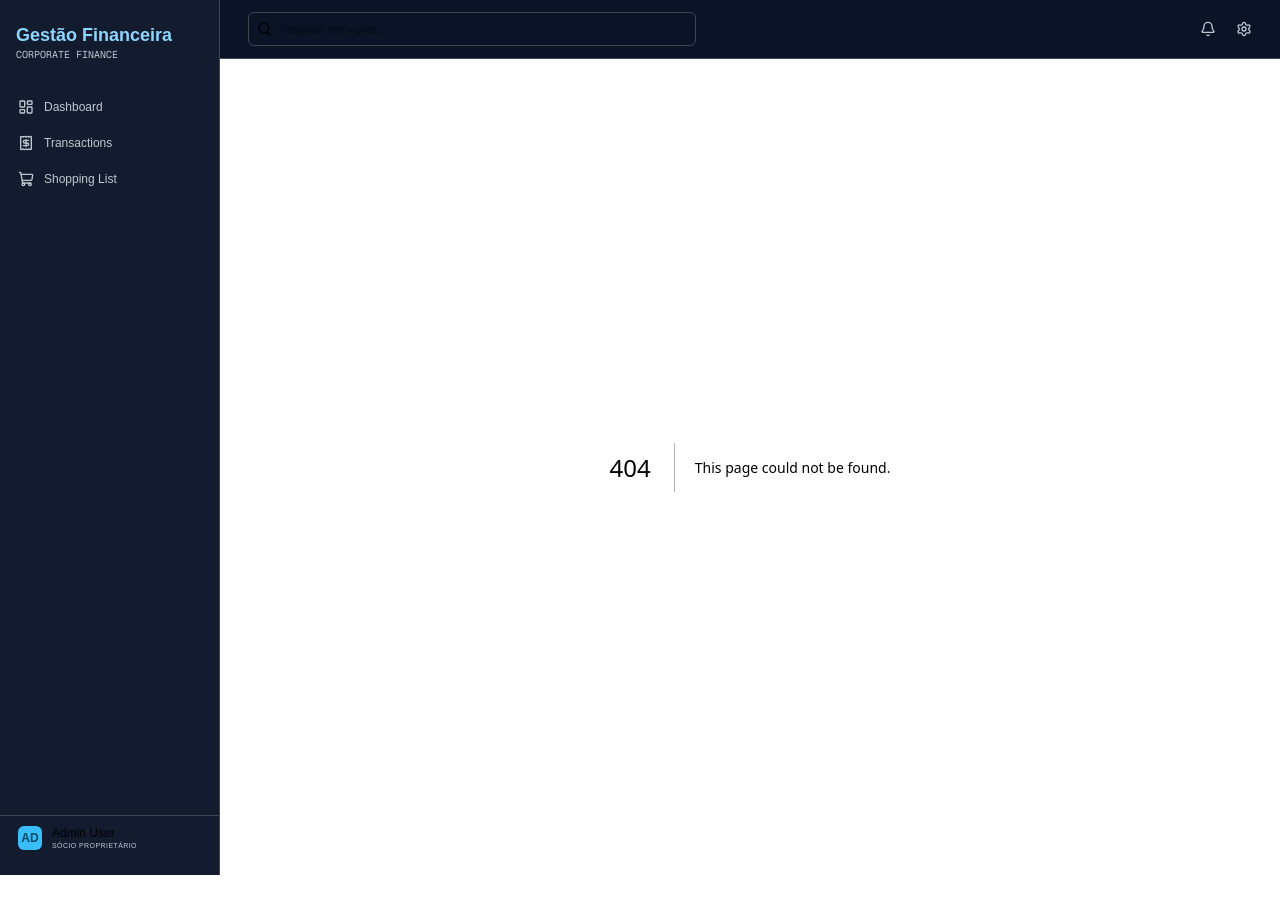
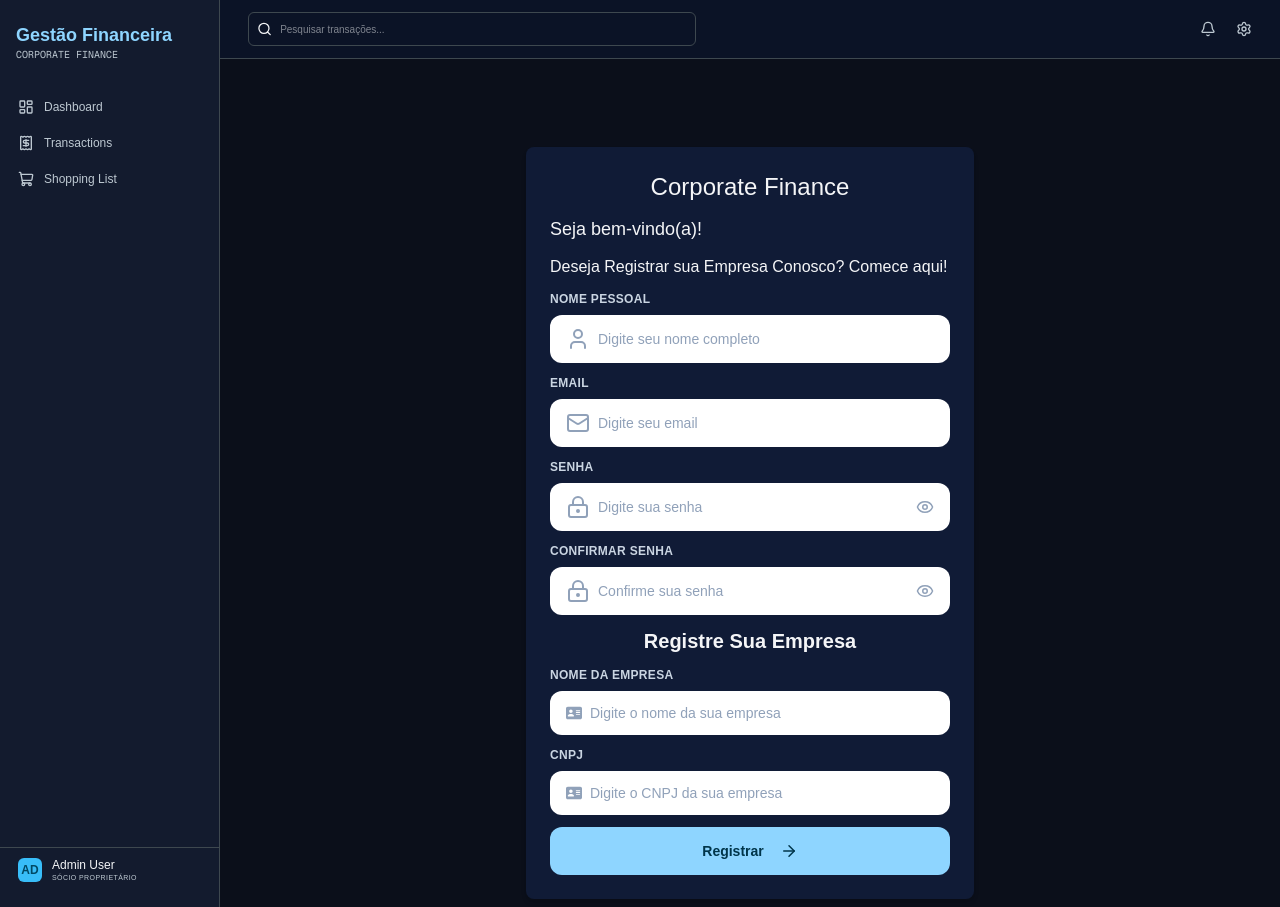
Before and after one commit to lab05-juniando/lab05-frontend, a Next.js app: page /register in a window 1280 px wide. Before the commit this address had no page. Before the commit the page ends 875 px from the top, so only its background shows below. Built offline with nearby package versions, Linux system fonts and the light colour scheme.

Commit message:
Starting screen register one pass

```diff
--- a/app/components/input.tsx
+++ b/app/components/input.tsx
@@ -1,22 +1,16 @@
 "use client";
 
 import React, { useState } from "react";
-import { Mail, LockKeyhole, Eye, EyeOff } from "lucide-react";
+import { Eye, EyeOff } from "lucide-react";
 
 interface InputProps extends React.InputHTMLAttributes<HTMLInputElement> {
     text?: string;
     rightLabel?: React.ReactNode;
+    icon?: React.ReactNode;
 }
 
-export default function Input({ text, rightLabel, type, ...props }: InputProps) {
+export default function Input({ text, rightLabel, icon, type, ...props }: InputProps) {
     const [showPassword, setShowPassword] = useState(false);
-
-    const leftIcon =
-        type === "email" ? (
-            <Mail size={20} className="text-slate-400" />
-        ) : type === "password" ? (
-            <LockKeyhole size={20}  className="text-slate-400" />
-        ) : null;
 
     const inputType = type === "password" ? (showPassword ? "text" : "password") : type;
 
@@ -34,7 +28,7 @@ export default function Input({ text, rightLabel, type, ...props }: InputProps)
             )}
 
             <div className="flex items-center gap-2 w-full rounded-xl bg-white px-4 py-3 focus-within:ring-2 focus-within:ring-blue-400 transition-all">
-                {leftIcon}
+                {icon}
 
                 <input
                     type={inputType}
--- a/app/page.tsx
+++ b/app/page.tsx
@@ -2,11 +2,12 @@ import LoginPage from "./login/page";
 import React from "react";
 import { Button } from "./components/buttons";
 import Input from "./components/input";
+import RegisterPage from "./register/page";
 
 export default function Home() {
   return (
     <div  >
-      <LoginPage />
+      <RegisterPage />
     </div>
   );
 }
--- /dev/null
+++ b/app/register/page.tsx
@@ -0,0 +1,46 @@
+import react from 'react';
+import Input from '@/app/components/input';
+import { Button } from '@/app/components/buttons';
+import { FaMoneyBillTrendUp,FaAddressCard  } from "react-icons/fa6";
+import { Mail, LockKeyhole, User } from "lucide-react";
+
+
+export default function RegisterPage() {
+
+    return (
+        <div className="flex flex-col gap-3 max-w-md mx-auto mt-20 p-6 bg-[#101B36] rounded-lg shadow-md">
+            <h1 className ="text-2xl font-inter text-center"> Corporate Finance</h1>
+
+            <h2 className="text-lg font-inter">Seja bem-vindo(a)!</h2>
+            <h2 className="text-md font-inte">Deseja Registrar sua Empresa Conosco? Comece aqui!</h2>
+
+            <Input text="Nome Pessoal" type="text" icon = {<User className="text-slate-400 shrink-0" />} placeholder="Digite seu nome completo" />
+
+            <Input text="Email" type="email" icon = {<Mail className="text-slate-400 shrink-0" />} placeholder="Digite seu email" />
+
+            <Input text="Senha" type="password" icon = {<LockKeyhole className="text-slate-400 shrink-0" />} placeholder="Digite sua senha" />
+
+            <Input text="Confirmar Senha" type="password" icon = {<LockKeyhole className="text-slate-400 shrink-0" />} placeholder="Confirme sua senha" />
+
+
+            <h1 className="text-xl font-bold text-center ">Registre Sua Empresa</h1>
+
+            <Input text="Nome da Empresa" type="text" icon = {<FaAddressCard className="text-slate-400 shrink-0" />} placeholder="Digite o nome da sua empresa" />
+
+
+
+            <Input text="CNPJ" type="text" icon = {<FaAddressCard className="text-slate-400 shrink-0" />} placeholder="Digite o CNPJ da sua empresa" />
+
+
+            <Button colorsParam="light" weight="600" iconType="arrow" iconPosition="right" size="compact">
+                Registrar
+            </Button>
+        </div>
+
+
+
+
+
+
+    );
+}
```
Also changed, not shown: app/register/password_confirmed.tsx (added).
